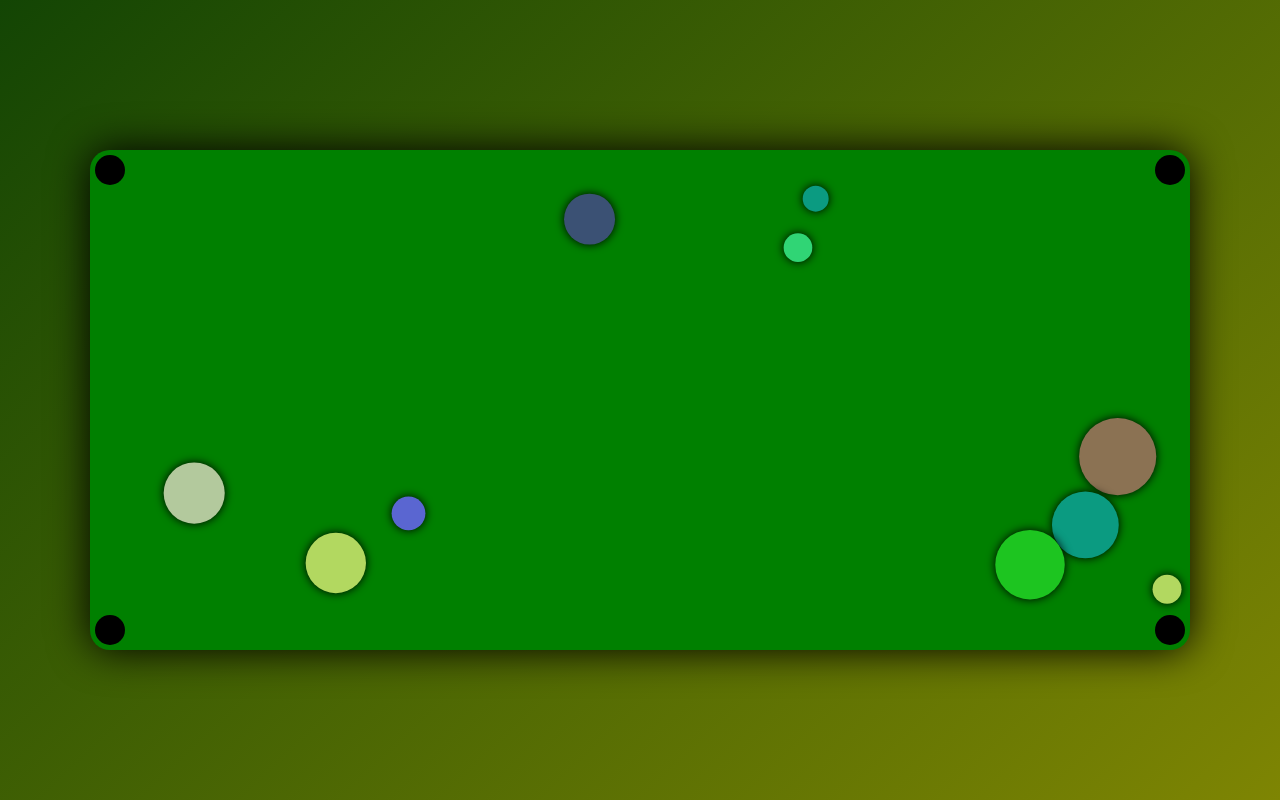
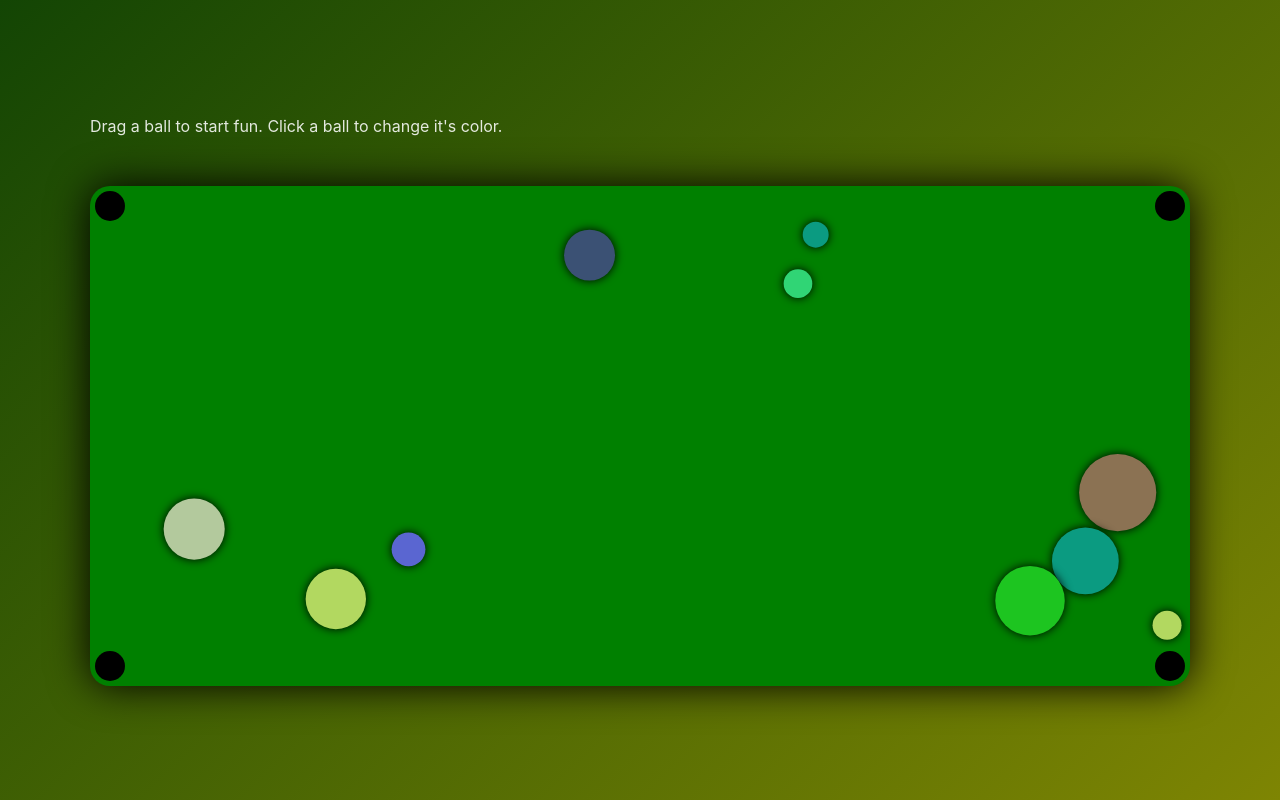
Before and after one commit to sincerely-manny/billiard, a React (Vite) app: page / in a window 1280 px wide. Built offline with nearby package versions, Linux system fonts and the light colour scheme.

Commit message:
added caption

```diff
--- a/src/App.tsx
+++ b/src/App.tsx
@@ -116,6 +116,7 @@ const App = () => {
 
     return (
         <>
+            <p className="caption">Drag a ball to start fun. Click a ball to change it's color.</p>
             <canvas
                 ref={canvasRef}
                 width={1100}
--- a/src/css/index.css
+++ b/src/css/index.css
@@ -63,3 +63,7 @@ canvas {
 #context-menu li label input {
     visibility: hidden;
 }
+
+.caption {
+    margin-bottom: 3rem;
+}
```
